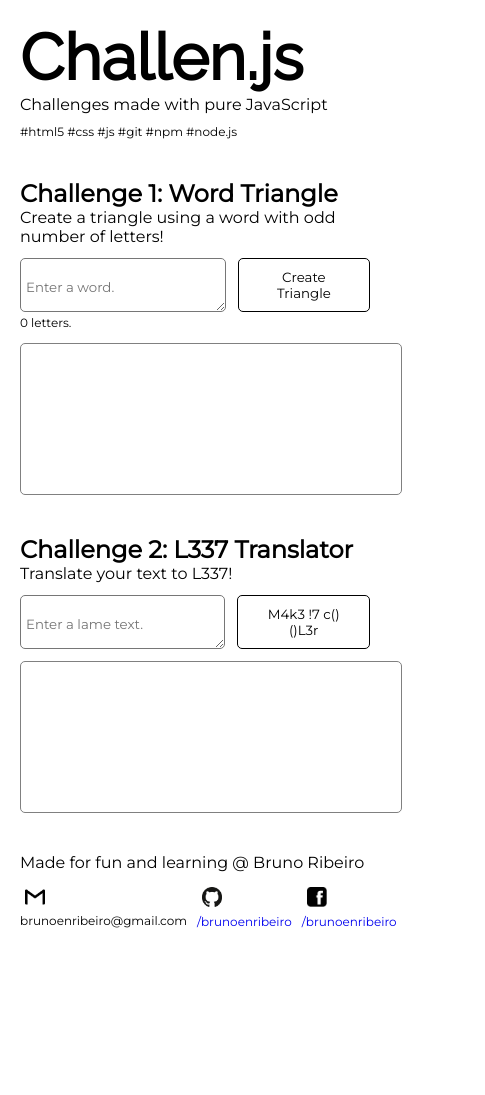
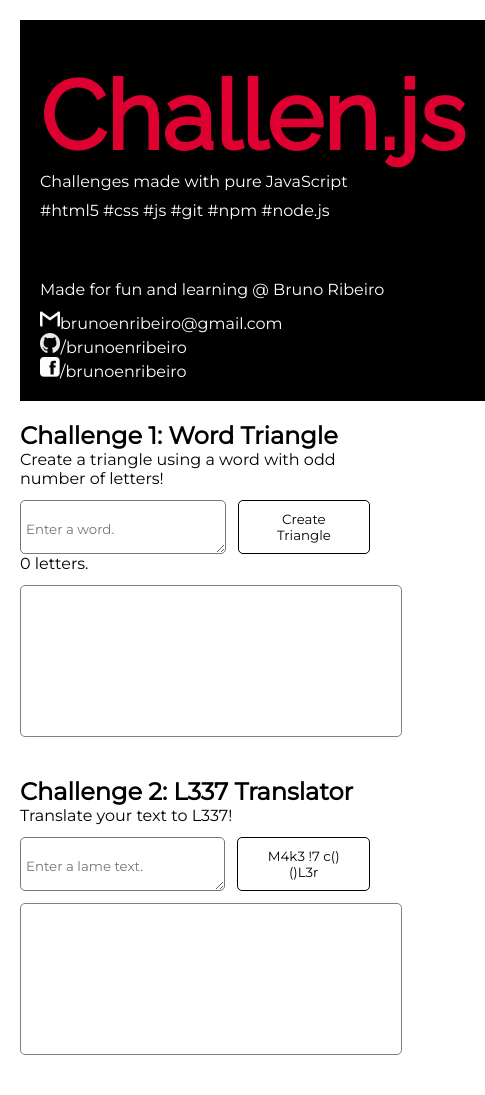
Before and after one commit to brunoenribeiro/challenjs, a website: page index.html in a window 390 px wide. Shown: the whole page, 485 px wide, since content can reach past the window. Before the commit the page ends 949 px from the top, so only its background shows below. Drawn offline with Linux system fonts and the light colour scheme.

Commit message:
Added black sidebar; also starting code refactor to make it mobile first

```diff
--- a/css/style.css
+++ b/css/style.css
@@ -6,17 +6,18 @@
 	font-family: 'Montserrat', sans-serif;
 }
 
+/* Mobile */
+
+/* Desktop */
+
 body{
 	margin: 60px 100px;
 }
 
-header {
-	margin: 60px 0;
-}
-
 header h1{
-	font-size: 64px;
+	font-size: 4em;
 	font-family: 'Raleway', sans-serif;
+	color: #DD0031;
 }
 
 button {
@@ -31,13 +32,26 @@ button:hover{
 	color: white;
 }
 
+.personal-container {
+	background-color: black;
+	float: left;
+	margin-right: 20px;
+	margin-bottom: 20px;
+	color: white;
+	padding: 20px;
+}
+
+.challenge-container {
+	float: left;
+}
+
 .challenge {
-	margin: 40px 0;
+	margin-bottom: 40px;
 	max-width: 540px;
 }
 
 .challenge .description {
-	margin: 12px 0;
+	margin-bottom: 12px;
 }
 
 .challenge .user-input {
@@ -53,7 +67,7 @@ button:hover{
 }
 
 .detail {
-	font-size: 12px;
+	font-size: 1em;
 	margin: 10px 0;
 }
 
@@ -63,7 +77,7 @@ button:hover{
 	height: 120px;
 	border: 1px solid grey;
 	border-radius: 5px;
-	font-size: 12px;
+	font-size: 1em;
 	padding: 15px;
 }
 
@@ -71,30 +85,29 @@ button:hover{
 	text-align: center;
 }
 
+footer {
+	clear: both;
+	margin-top: 60px;
+}
+
 footer ul {
 	margin-top: 10px;
 }
 
 footer li {
-	display: table-cell;
-	font-size: 12px;
+	font-size: 1em;
 	list-style-type: none;
 	padding-right: 10px;
 }
 
 footer a {
 	text-decoration: none;
-	vertical-align: middle;
+	color: white;
 }
 
 footer li img {
 	height: 20px;
-	vertical-align: middle;
-	border: 5px solid white;
-}
-
-footer span {
-	vertical-align: middle;
+	filter: invert(100%);
 }
 
 @media only screen and (max-width: 540px) {
@@ -105,4 +118,10 @@ footer span {
 	header {
 		margin: 20px 0;
 	}
+
+	header h1{
+		font-size: 6em;
+		font-family: 'Raleway', sans-serif;
+		color: #DD0031;
+	}
 }
--- a/index.html
+++ b/index.html
@@ -4,15 +4,39 @@
 	<title>Challen.js</title>
 	<script type="text/javascript" src="./js/script.js"></script>
 	<link rel="stylesheet" type="text/css" href="./css/style.css">
+
+	<meta name="HandheldFriendly" content="true">
+  	<meta name="viewport" content="width=device-width, initial-scale=0.666667, maximum-scale=0.666667, user-scalable=0">
+  	<meta name="viewport" content="width=device-width">
+
 </head>
 <body>
 
+	<!-- Left Column: Personal data -->
+	<div class="personal-container">
 		<header>
 			<h1>Challen.js</h1>
 			<p>Challenges made with pure JavaScript</p>
 			<p class="detail">#html5 #css #js #git #npm #node.js</p>
 		</header>
 
+		<footer>
+			<p>Made for fun and learning @ Bruno Ribeiro</p>
+			<ul>
+				<li><img src="./imgs/gmail.png"/><span>brunoenribeiro@gmail.com</span></li>
+				<li>
+					<a href="https://github.com/brunoenribeiro/">
+						<img src="./imgs/github.png"><span>/brunoenribeiro</span>
+					</a>
+				</li>
+				<li><a href="https://www.facebook.com/brunoenribeiro"><img src="./imgs/facebook.png"><span>/brunoenribeiro</span></a></li>
+			</ul>
+		</footer>
+
+	</div>
+
+	<!-- Right Column: Challenges-->
+	<div class="challenge-container">
 		<!-- challenge #1: Word Pyramid -->
 		<div class="challenge">
 
@@ -44,19 +68,7 @@
 			<p class="result" id="result2"></p>
 
 		</div>
-
-	<footer>
-		<p>Made for fun and learning @ Bruno Ribeiro</p>
-		<ul>
-			<li><img src="./imgs/gmail.png"/><span>brunoenribeiro@gmail.com</span></li>
-			<li>
-				<a href="https://github.com/brunoenribeiro/">
-					<img src="./imgs/github.png"><span>/brunoenribeiro</span>
-				</a>
-			</li>
-			<li><a href="https://www.facebook.com/brunoenribeiro"><img src="./imgs/facebook.png"><span>/brunoenribeiro</span></a></li>
-		</ul>
-	</footer>
+	</div>
 
 </body>
 </html>
```
Also changed, not shown: 1 other file. Lines whose indentation alone changed are shown as unchanged.
